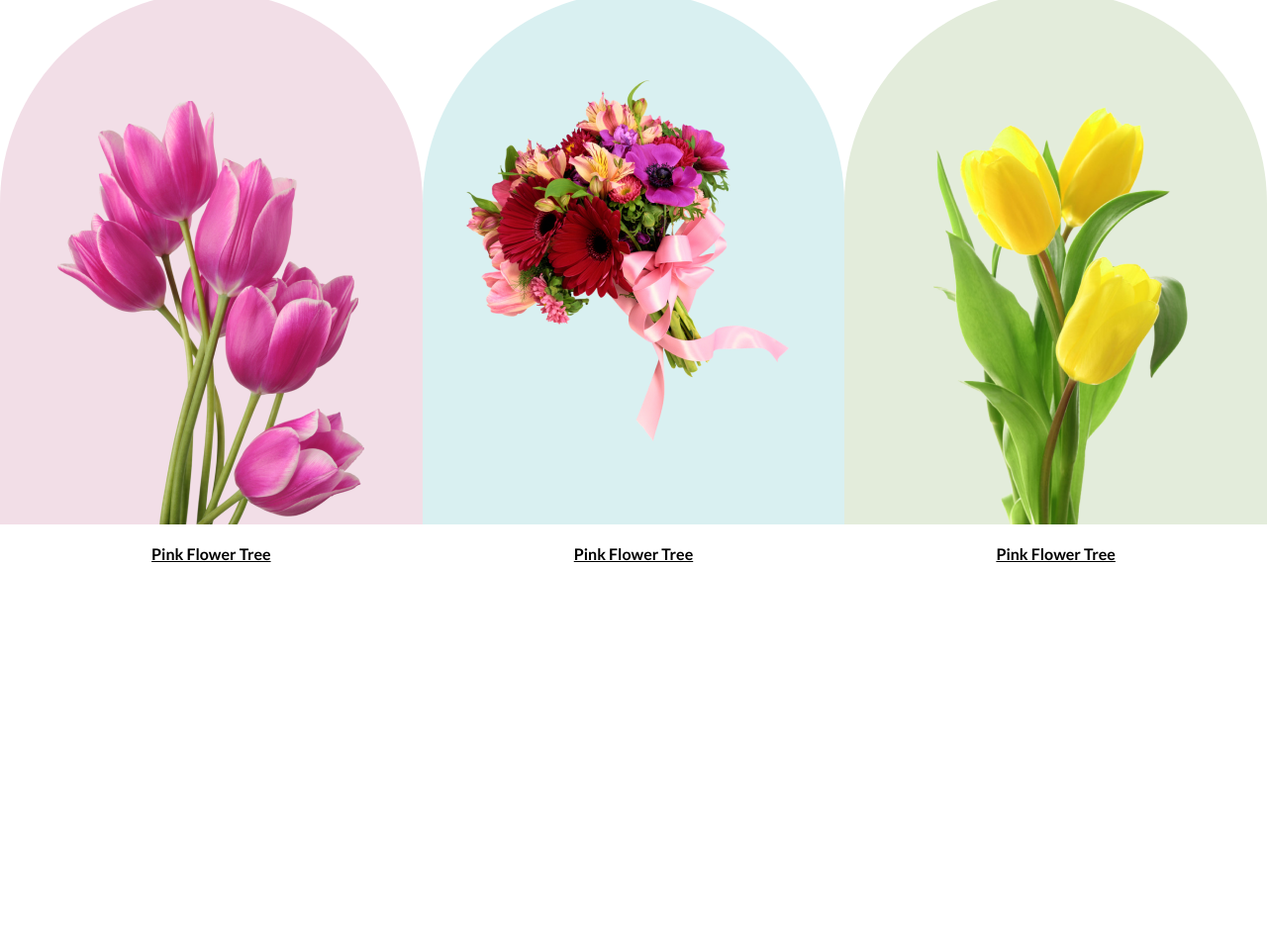
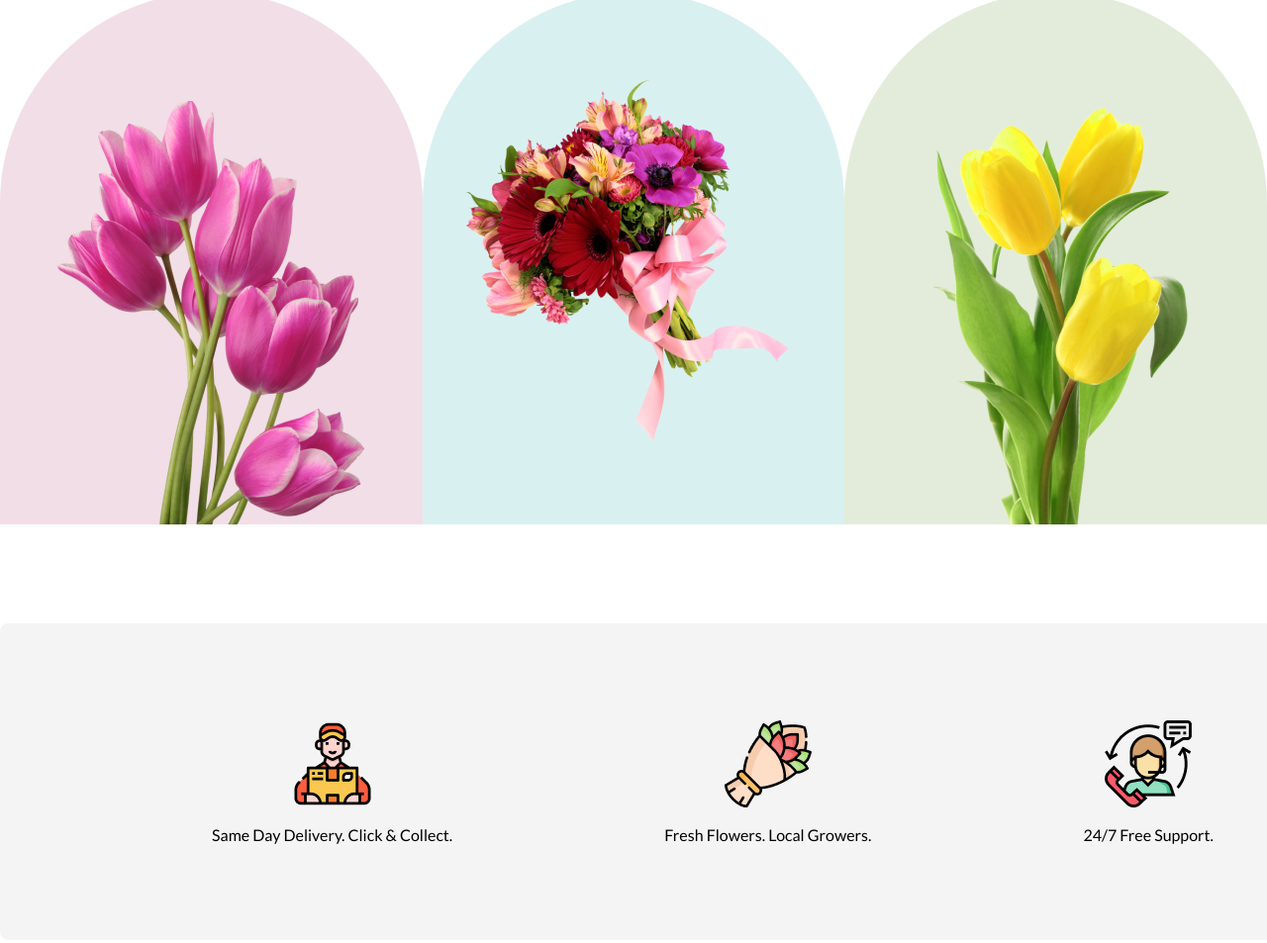
Before and after one commit to anaybhadury/flower-shop-repo, a plain HTML site: page index.html in a window 1280 px wide. Shown: the part 1207-2160 px from the top of the page at 99% size. Before the commit the page ends 1826 px from the top, so only its background shows below. Drawn offline with Linux system fonts and the light colour scheme.

Commit message:
added service section

```diff
--- a/index.html
+++ b/index.html
@@ -42,26 +42,35 @@
                 <div class="card-content2">
                     <img src="./images/featured2.png" alt="">
                 </div>
+
                 <div class="card-content3">
                     <img src="./images/featured3.png" alt="">
                 </div>
+
             </div>
-            <div class="f-name">
-                <div>
-                    <a href="">Pink Flower Tree</a>
-                </div>
-                <div>
-                    <a href="">Pink Flower Tree</a>
-                </div>
-                <div>
-                    <a href="">Pink Flower Tree</a>
-                </div>
+        </section>
+        <!-- featured section end -->
+
+        <!-- service section start -->
+        <section class="service-container">
+            <div>
+                <img src="./images/Group 57.png" alt="">
+                <p>Same Day Delivery. Click & Collect.</p>
             </div>
+            <div>
+                <img src="./images/Group 58.png" alt="">
+                <p>Fresh Flowers. Local Growers.</p>
+            </div>
+            <div>
+                <img src="./images/Group 59.png" alt="">
+                <p>24/7 Free Support.</p>
+            </div>
+        </section>
 
 
+        <!-- service section end -->
 
-        </section>
-        <!-- featured section end -->
+
     </main>
     <footer>
 
--- a/styles/style.css
+++ b/styles/style.css
@@ -62,7 +62,7 @@ body{
 .feature-container{
     max-width: 1440px;
     margin: 0 auto;
-    margin-bottom: 50px;
+    margin-bottom: 100px;
 }
 .f-text-content{
     text-align: center;
@@ -122,17 +122,27 @@ body{
 /* second section styles end */
 
 
+/* service section styles start */
+.service-container{
+    width: 1440px;
+    height: 320px;
+    margin: 0 auto;
+    border-radius: 8px;
+    background: rgba(39, 39, 39, 0.05);
+    margin-bottom: 125px;
+    display: flex;
+    justify-content: space-evenly;
+    align-items: center;
+}
+.service-container div{
+    text-align: center;
+}
+.service-container div img{
+    margin-bottom: 15px;
+}
 
 
-
-
-
-
-
-
-
-
-
+/* service section styles end */
 
 
 
@@ -150,7 +160,7 @@ body{
 
 
 /* mobile resposive */
-/* @media screen and (max-width: 576px) {
+@media screen and (max-width: 576px) {
     .banner-container{
         max-width: 100%;
     }
@@ -163,7 +173,6 @@ body{
         margin: 0;
         width: 321px;
         height: 100%;
-
     }
     .banner-text h1{
         font-size: 35px;
@@ -183,4 +192,22 @@ body{
         max-height: 300px;
     }
 
-} */
+    /* featured section */
+    .feature-container{
+        max-width: 100%;
+    }
+    .f-text-content{
+        text-align: center;
+
+    }
+    .card-container{
+        flex-direction: column;
+
+    }
+    .f-name{
+        flex-direction: column;
+    }
+
+
+
+}
```
